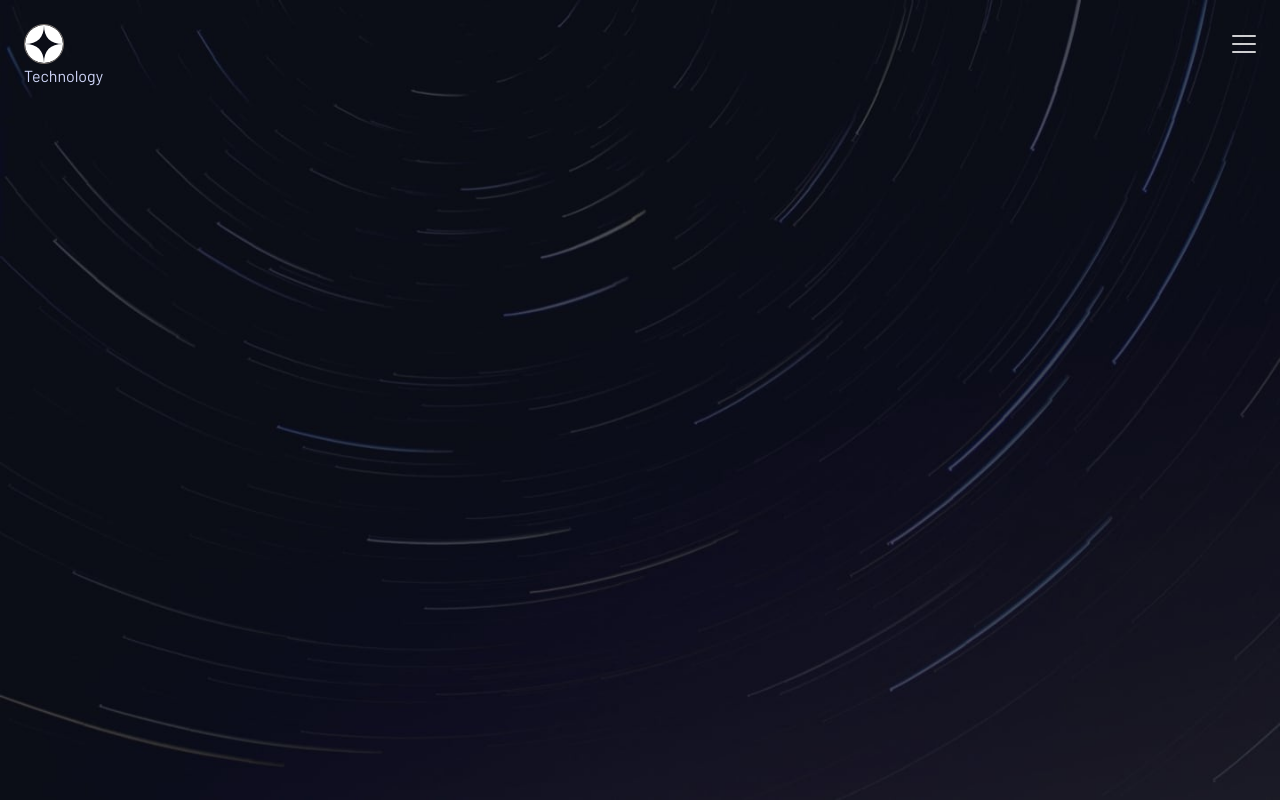
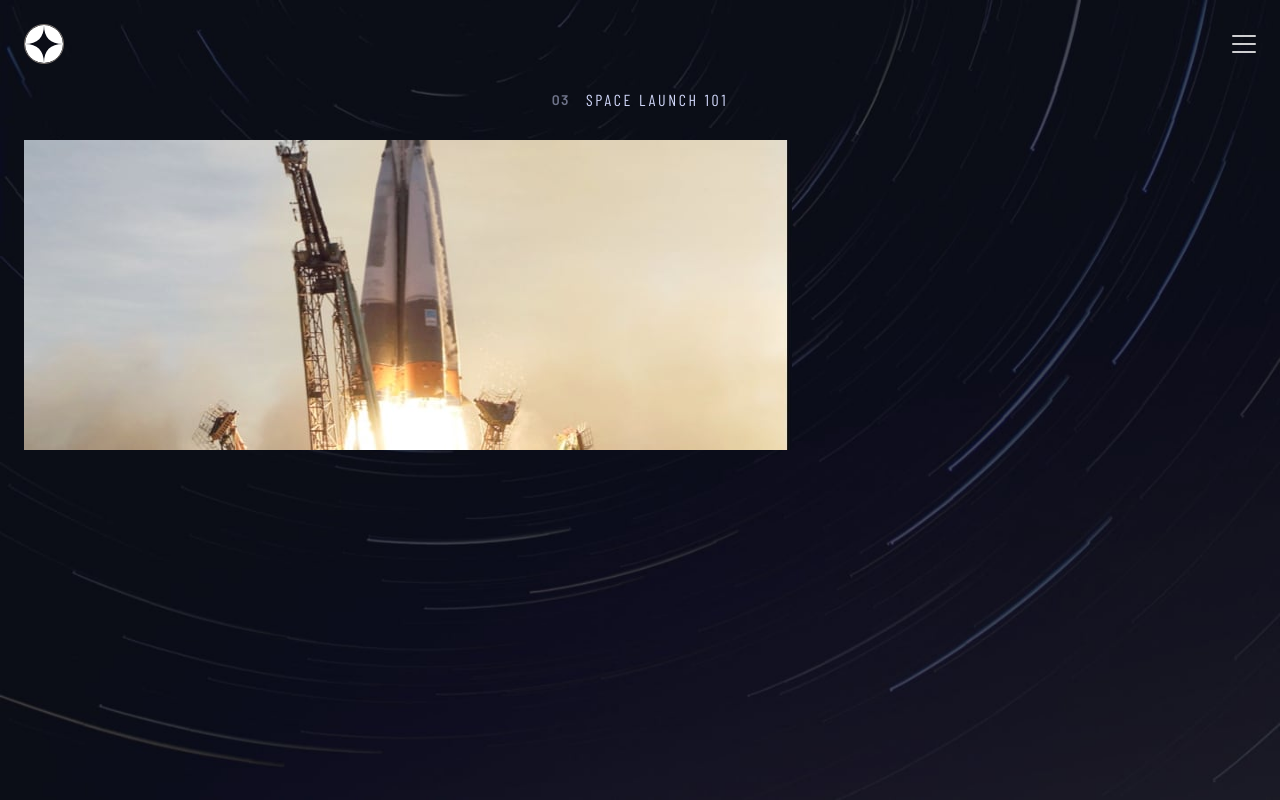
Before and after one commit to Hugo-Farias/Space-tourism-website, a React (Vite) app: page /technology in a window 1280 px wide. Built offline with nearby package versions, Linux system fonts and the light colour scheme; a web font is replaced by a local one.

Commit message:
technology page start

```diff
--- a/src/App.tsx
+++ b/src/App.tsx
@@ -19,7 +19,7 @@ export type PathsT = (typeof nav)[number]["path"];
 
 function App() {
   return (
-    <div className={"m-6 flex flex-col"}>
+    <div className={"p-6"}>
       <NavBar nav={nav} />
       <Routes fallback={<h1 className={"mx-auto text-4xl"}>404</h1>}>
         <Route path={"/"} element={<Home />} />
--- a/src/assets/doc/data.json
+++ b/src/assets/doc/data.json
@@ -59,24 +59,24 @@
     {
       "name": "Launch vehicle",
       "images": {
-        "portrait": "./assets/technology/image-launch-vehicle-portrait.jpg",
-        "landscape": "./assets/technology/image-launch-vehicle-landscape.jpg"
+        "portrait": "image-launch-vehicle-portrait",
+        "landscape": "image-launch-vehicle-landscape"
       },
       "description": "A launch vehicle or carrier rocket is a rocket-propelled vehicle used to carry a payload from Earth's surface to space, usually to Earth orbit or beyond. Our WEB-X carrier rocket is the most powerful in operation. Standing 150 metres tall, it's quite an awe-inspiring sight on the launch pad!"
     },
     {
       "name": "Spaceport",
       "images": {
-        "portrait": "./assets/technology/image-spaceport-portrait.jpg",
-        "landscape": "./assets/technology/image-spaceport-landscape.jpg"
+        "portrait": "image-spaceport-portrait",
+        "landscape": "image-spaceport-landscape"
       },
       "description": "A spaceport or cosmodrome is a site for launching (or receiving) spacecraft, by analogy to the seaport for ships or airport for aircraft. Based in the famous Cape Canaveral, our spaceport is ideally situated to take advantage of the Earth’s rotation for launch."
     },
     {
       "name": "Space capsule",
       "images": {
-        "portrait": "./assets/technology/image-space-capsule-portrait.jpg",
-        "landscape": "./assets/technology/image-space-capsule-landscape.jpg"
+        "portrait": "image-space-capsule-portrait",
+        "landscape": "image-space-capsule-landscape"
       },
       "description": "A space capsule is an often-crewed spacecraft that uses a blunt-body reentry capsule to reenter the Earth's atmosphere without wings. Our capsule is where you'll spend your time during the flight. It includes a space gym, cinema, and plenty of other activities to keep you entertained."
     }
--- a/src/components/NavBar.tsx
+++ b/src/components/NavBar.tsx
@@ -12,7 +12,11 @@ type PropT = {
 function NavBar({ nav }: PropT) {
   const [isOpen, setIsOpen] = useState<boolean>(false);
 
-  const toggleMenu = () => setIsOpen(!isOpen);
+  const toggleMenu = () => {
+    document.body.style.overflow = isOpen ? "auto" : "hidden";
+
+    setIsOpen(!isOpen);
+  };
 
   return (
     <nav className={"z-10 flex h-10 items-center justify-between"}>
--- a/src/hooks/useImage.ts
+++ b/src/hooks/useImage.ts
@@ -3,7 +3,7 @@ import { useState, useEffect } from "react";
 const useImage = (
   filePath: string,
   fileName: string,
-  fileExt: string,
+  fileExt: "jpg" | "webp" | "svg",
 ): string | null => {
   const [path, setPath] = useState<string | null>(null);
 
--- a/src/pages/Technology.tsx
+++ b/src/pages/Technology.tsx
@@ -1,5 +1,47 @@
+import { useState } from "react";
+import data from "../assets/doc/data.json";
+import SectionTitle from "../components/SectionTitle.tsx";
+import { motion } from "framer-motion";
+import { toUppercase } from "../helper.ts";
+import useImage from "../hooks/useImage.ts";
+
+type TechnologyT = {
+  name: string;
+  images: {
+    portrait: string;
+    landscape: string;
+  };
+  description: string;
+};
+
+const { technology }: { technology: TechnologyT[] } = data;
+
 const Technology = function () {
-  return <h1>Technology</h1>;
+  const [tab, setTab] = useState<number>(0);
+  const device = technology[tab];
+  const imgSrc = useImage(
+    "technology",
+    "image-launch-vehicle-landscape",
+    "jpg",
+  );
+
+  return (
+    <div className={"flex flex-col items-center gap-7"}>
+      <SectionTitle sectionNumber={3}>Space Launch 101</SectionTitle>
+      <div className={"w-full"}>
+        {imgSrc ? (
+          <motion.img
+            key={imgSrc}
+            initial={{ opacity: 0 }}
+            animate={{ opacity: 1 }}
+            transition={{ duration: 1 }}
+            src={imgSrc}
+            alt={`${toUppercase(device.name)}'s photo`}
+          />
+        ) : null}
+      </div>
+    </div>
+  );
 };
 
 export default Technology;
```
